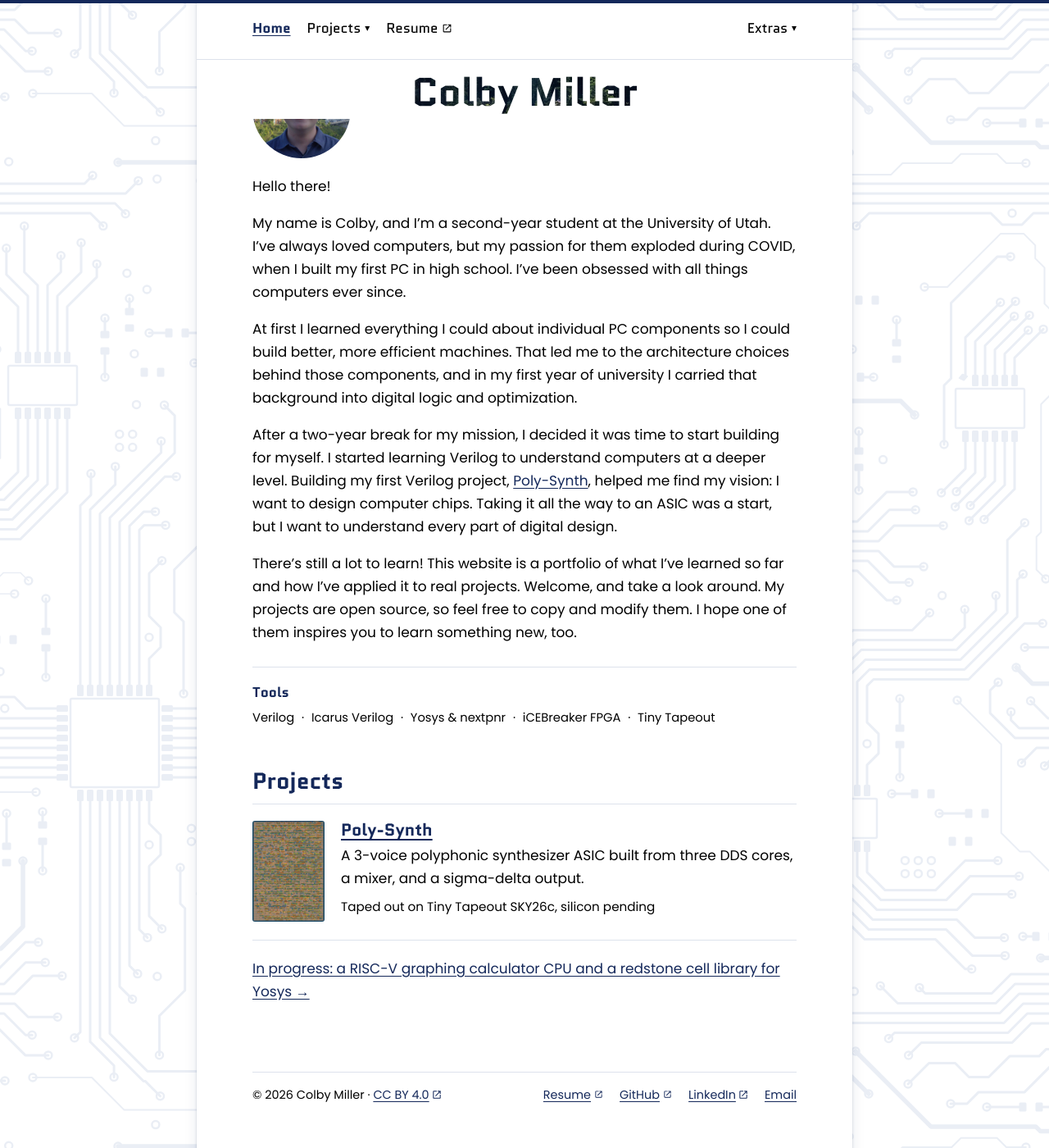
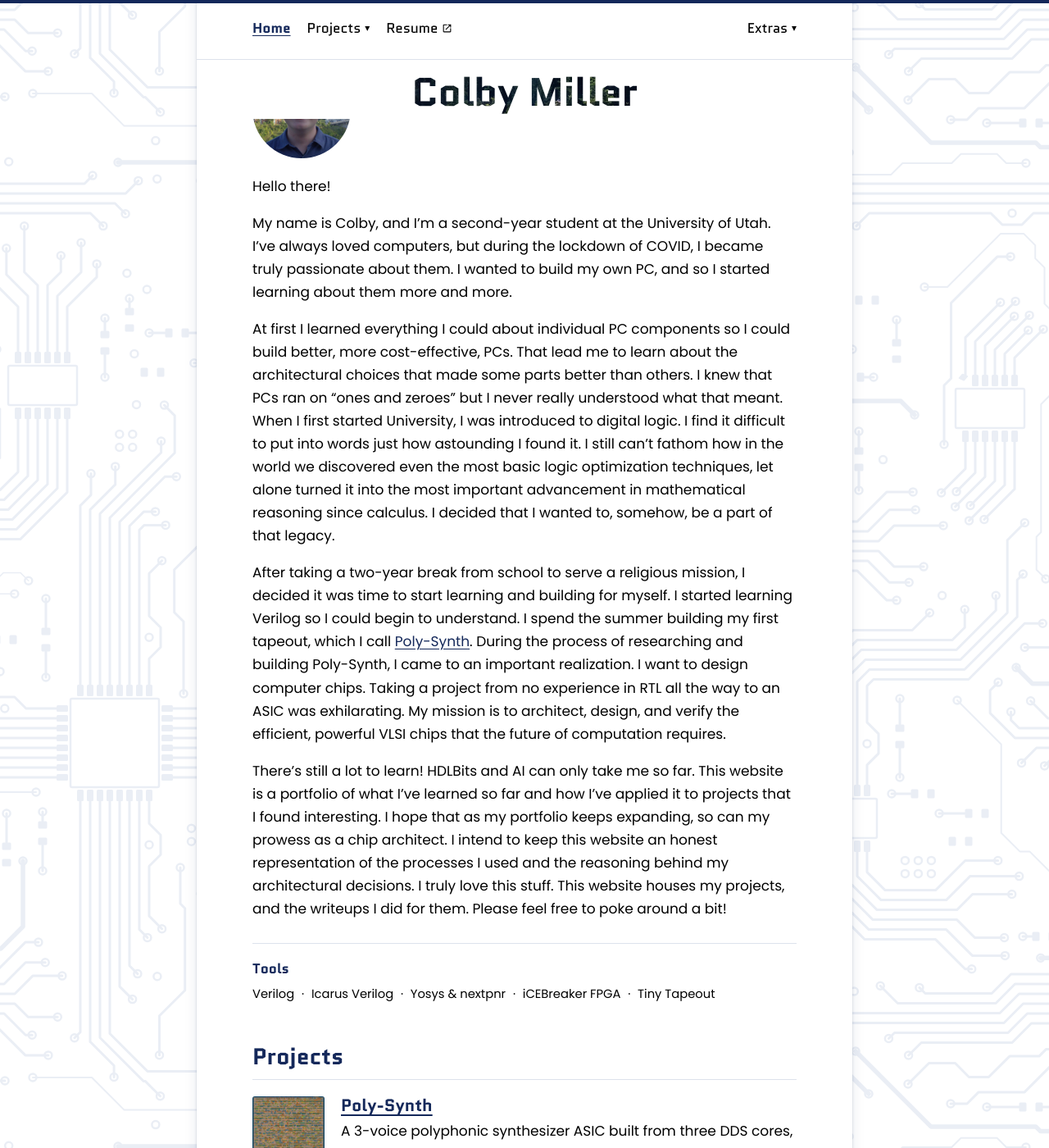
Before and after one commit to Colbywonn/colbywonn.com, a Jekyll site: the page built from index.md, in a window 1280 px wide and 1400 px high, scrolled down 410 px. Shown: the whole window at 82% size. Built offline with Jekyll 4.4.1, drawn with Linux system fonts in a browser that asks for light colours.

Commit message:
Homepage: new About Me text; Poly-Synth diagram: labels clear of wires
The inc and cfg labels under the SPI box were centered on their wires, so
the lines cut through them. They now sit beside the wires (right- and
left-anchored), which holds whatever fallback font the viewer gets.

Co-Authored-By: Claude Opus 5.5 <noreply@anthropic.com>

```diff
--- a/index.md
+++ b/index.md
@@ -21,13 +21,13 @@ hero: Colby Miller
 
 Hello there!
 
-My name is Colby, and I'm a second-year student at the University of Utah. I've always loved computers, but my passion for them exploded during COVID, when I built my first PC in high school. I've been obsessed with all things computers ever since.
+My name is Colby, and I’m a second-year student at the University of Utah. I’ve always loved computers, but during the lockdown of COVID, I became truly passionate about them. I wanted to build my own PC, and so I started learning about them more and more.
 
-At first I learned everything I could about individual PC components so I could build better, more efficient machines. That led me to the architecture choices behind those components, and in my first year of university I carried that background into digital logic and optimization.
+At first I learned everything I could about individual PC components so I could build better, more cost-effective, PCs. That lead me to learn about the architectural choices that made some parts better than others. I knew that PCs ran on "ones and zeroes" but I never really understood what that meant. When I first started University, I was introduced to digital logic. I find it difficult to put into words just how astounding I found it. I still can't fathom how in the world we discovered even the most basic logic optimization techniques, let alone turned it into the most important advancement in mathematical reasoning since calculus. I decided that I wanted to, somehow, be a part of that legacy.
 
-After a two-year break for my mission, I decided it was time to start building for myself. I started learning Verilog to understand computers at a deeper level. Building my first Verilog project, [Poly-Synth](/projects/synth/), helped me find my vision: I want to design computer chips. Taking it all the way to an ASIC was a start, but I want to understand every part of digital design.
+After taking a two-year break from school to serve a religious mission, I decided it was time to start learning and building for myself. I started learning Verilog so I could begin to understand. I spend the summer building my first tapeout, which I call [Poly-Synth](/projects/synth/). During the process of researching and building Poly-Synth, I came to an important realization. I want to design computer chips. Taking a project from no experience in RTL all the way to an ASIC was exhilarating. My mission is to architect, design, and verify the efficient, powerful VLSI chips that the future of computation requires.
 
-There's still a lot to learn! This website is a portfolio of what I've learned so far and how I've applied it to real projects. Welcome, and take a look around. My projects are open source, so feel free to copy and modify them. I hope one of them inspires you to learn something new, too.
+There’s still a lot to learn! HDLBits and AI can only take me so far. This website is a portfolio of what I’ve learned so far and how I’ve applied it to projects that I found interesting. I hope that as my portfolio keeps expanding, so can my prowess as a chip architect. I intend to keep this website an honest representation of the processes I used and the reasoning behind my architectural decisions. I truly love this stuff. This website houses my projects, and the writeups I did for them. Please feel free to poke around a bit!
 
 <div class="toolset">
   <span class="toolset-label">Tools</span>
```
Also changed, not shown: assets/img/block-diagram.svg.
